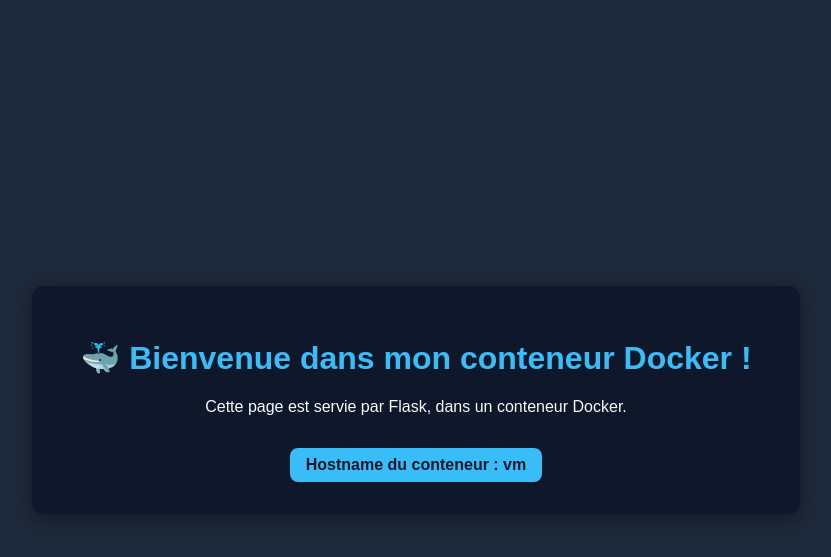
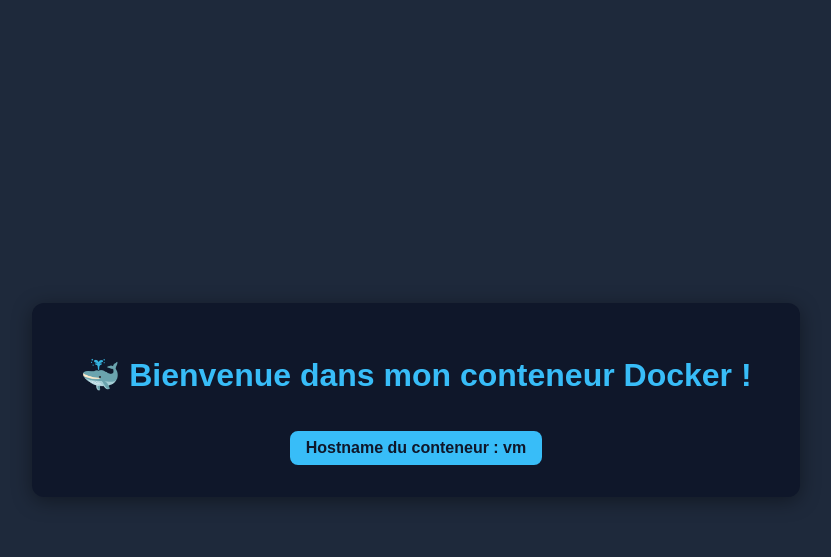
Before and after one commit to Dilhan-D/infrastructure_as_code, a Flask app: page / in a window 1280 px wide. Shown: the top 557 px of the page, without its empty margins (224-1055 px from the left). Run offline with Flask 3, Linux system fonts and the light colour scheme.

Commit message:
correction of html

```diff
--- a/app/templates/index.html
+++ b/app/templates/index.html
@@ -36,7 +36,6 @@
 <body>
     <div class="card">
         <h1>🐳 Bienvenue dans mon conteneur Docker !</h1>
-        <p>Cette page est servie par Flask, dans un conteneur Docker.</p>
         <div class="badge">Hostname du conteneur : {{ hostname }}</div>
     </div>
 </body>
```
